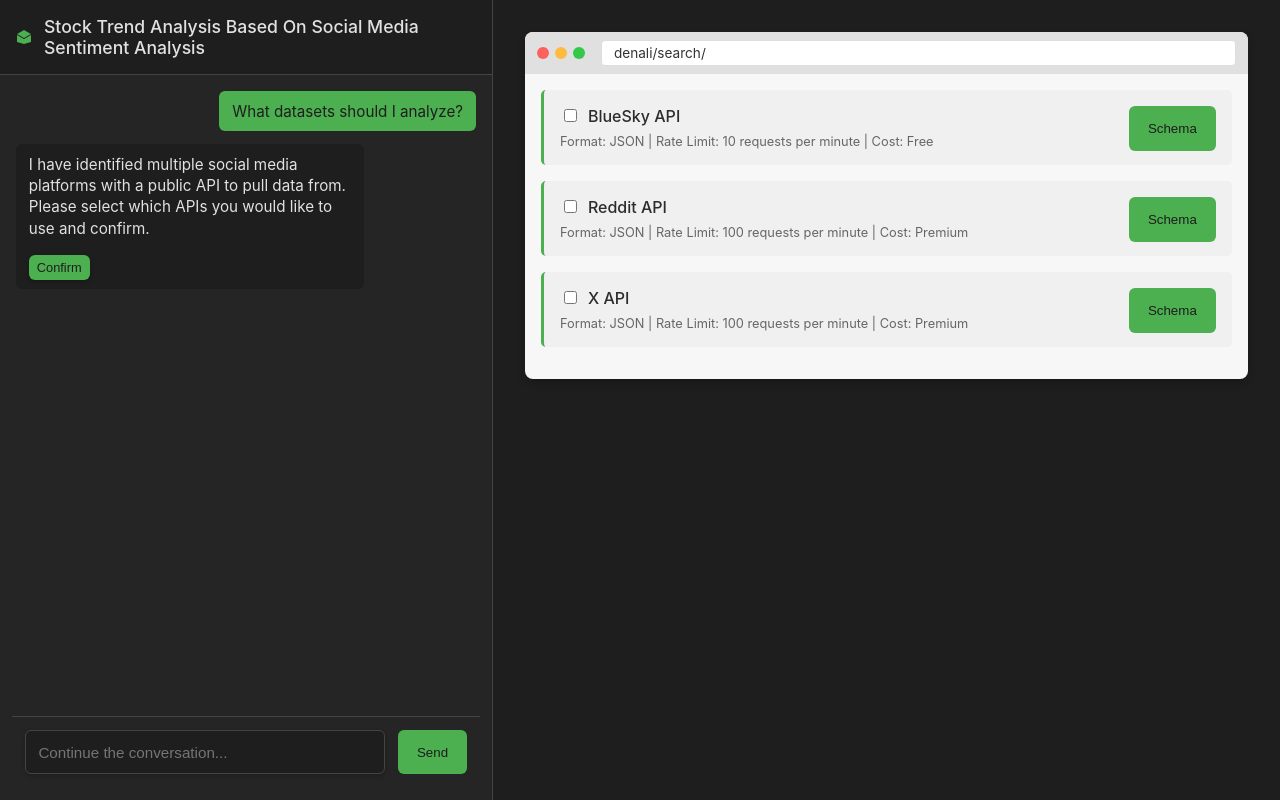
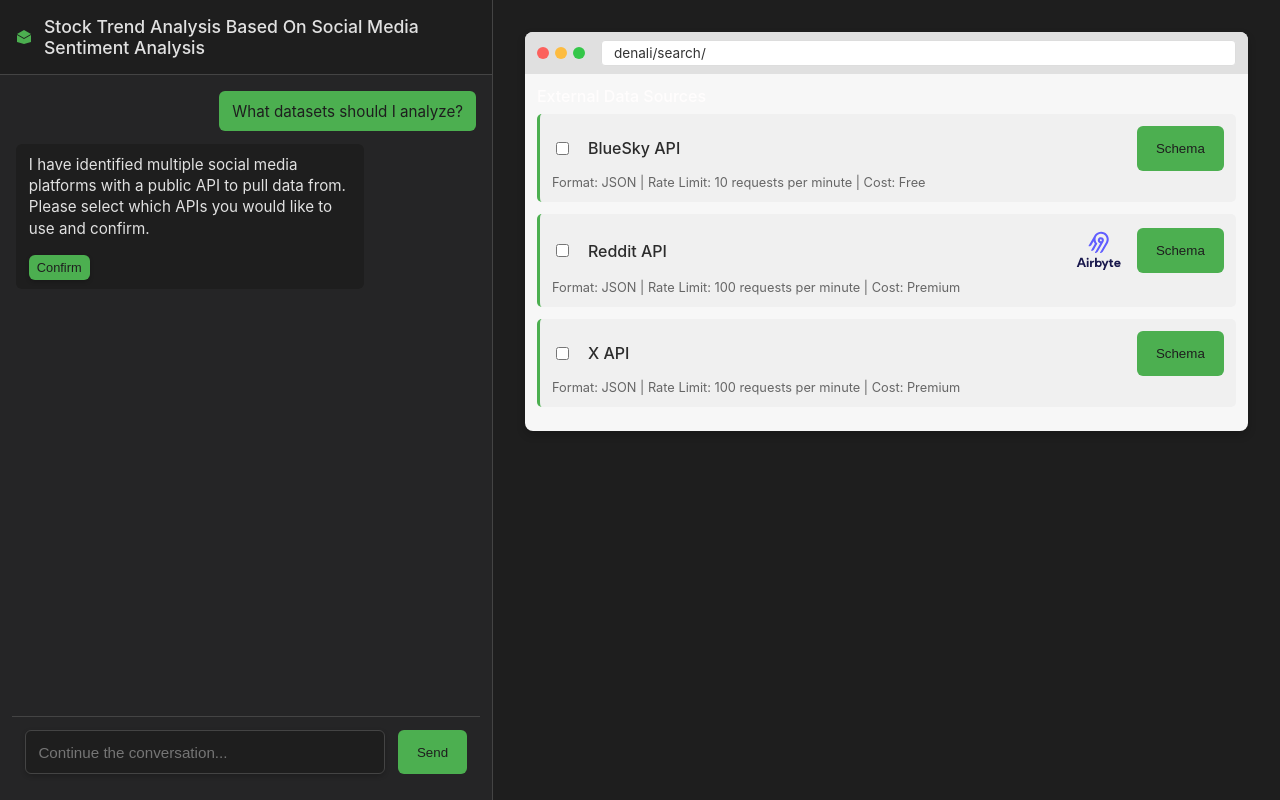
Before and after one commit to Michael-L-i-1/Denali-Demo, a React (Create React App) app: page /chat in a window 1280 px wide. Built offline with nearby package versions, Linux system fonts and the light colour scheme.

Commit message:
Added Airbyte

```diff
--- a/src/pages/ChatPageDataSources.js
+++ b/src/pages/ChatPageDataSources.js
@@ -4,6 +4,7 @@
 import 'prismjs/themes/prism-tomorrow.css'; // Dark theme
 import 'prismjs/components/prism-python'; // Python language support
 import '../styles/ChatPage.css';
+import airbyteIcon from '../images/airbyte-inc-logo-vector.svg';
 
 function ChatPageDataSources() {
   const location = useLocation();
@@ -232,45 +233,56 @@
               <div className="browser-address-bar">denali/search/</div>
             </div>
             <div className="browser-content">
+              <div className="panel-title">External Data Sources</div>
               <div className="api-card">
                 <label className="api-card-label">
+                  <div className="api-card-left">
                     <input type="checkbox" />
-                  <span className="api-card-title" style={{ marginLeft: '8px' }}>BlueSky API</span>
+                    <span className="api-card-title">BlueSky API</span>
+                  </div>
+                  <div className="api-card-actions">
                     <button
                       className="send-button"
-                    style={{ float: 'right' }}
                       onClick={() => handleSchemaClick('bluesky')}
                     >
                       Schema
                     </button>
+                  </div>
                 </label>
                 <div className="api-meta">Format: JSON | Rate Limit: 10 requests per minute | Cost: Free</div>
               </div>
               <div className="api-card">
                 <label className="api-card-label">
+                  <div className="api-card-left">
                     <input type="checkbox" />
-                  <span className="api-card-title" style={{ marginLeft: '8px' }}>Reddit API</span>
+                    <span className="api-card-title">Reddit API</span>
+                  </div>
+                  <div className="api-card-actions">
+                    <img src={airbyteIcon} alt="Airbyte" className="airbyte-icon" />
                     <button
                       className="send-button"
-                    style={{ float: 'right' }}
                       onClick={() => handleSchemaClick('reddit')}
                     >
                       Schema
                     </button>
+                  </div>
                 </label>
                 <div className="api-meta">Format: JSON | Rate Limit: 100 requests per minute | Cost: Premium</div>
               </div>
               <div className="api-card">
                 <label className="api-card-label">
+                  <div className="api-card-left">
                     <input type="checkbox" />
-                  <span className="api-card-title" style={{ marginLeft: '8px' }}>X API</span>
+                    <span className="api-card-title">X API</span>
+                  </div>
+                  <div className="api-card-actions">
                     <button
                       className="send-button"
-                    style={{ float: 'right' }}
                       onClick={() => handleSchemaClick('xapi')}
                     >
                       Schema
                     </button>
+                  </div>
                 </label>
                 <div className="api-meta">Format: JSON | Rate Limit: 100 requests per minute | Cost: Premium</div>
               </div>
--- a/src/styles/ChatPage.css
+++ b/src/styles/ChatPage.css
@@ -92,7 +92,7 @@
   color: #fffdfd;
   font-size: 1rem;
   font-weight: 500;
-  margin-bottom: 0.8rem;
+  margin-bottom: 0.5rem;
 }
 
 .code-block {
@@ -153,15 +153,41 @@
 .api-card {
   background-color: #f0f0f0;
   border-radius: 5px;
-  padding: 1rem;
-  margin-bottom: 1rem;
+  padding: 0.75rem;
+  margin-bottom: 0.75rem;
   border-left: 3px solid var(--primary-green);
 }
 
+.api-card-label {
+  display: flex;
+  justify-content: space-between;
+  align-items: center;
+  width: 100%;
+  margin-bottom: 2px;
+}
+
+.api-card-left {
+  display: flex;
+  align-items: center;
+  gap: 8px;
+}
+
+.api-card-actions {
+  display: flex;
+  align-items: center;
+  gap: 0.8rem;
+  margin-left: auto;
+}
+
 .api-card-title {
+  margin-left: 8px;
   font-weight: 500;
   color: #2c2c2c;
-  margin-bottom: 0.5rem;
+}
+
+.airbyte-icon {
+  width: 50px;
+  height: 50px;
 }
 
 .api-card p {
@@ -172,7 +198,7 @@
 .api-meta {
   font-size: 0.8rem;
   color: #666;
-  margin-top: 8px;
+  margin-top: 4px;
 }
 
 .chat-history {
@@ -302,7 +328,7 @@
 }
 
 .browser-content {
-  padding: 16px;
+  padding: 12px;
   color: #333;
 }
 
```
Also changed, not shown: src/images/airbyte-inc-logo-vector.svg (added). Lines whose indentation alone changed are shown as unchanged.
